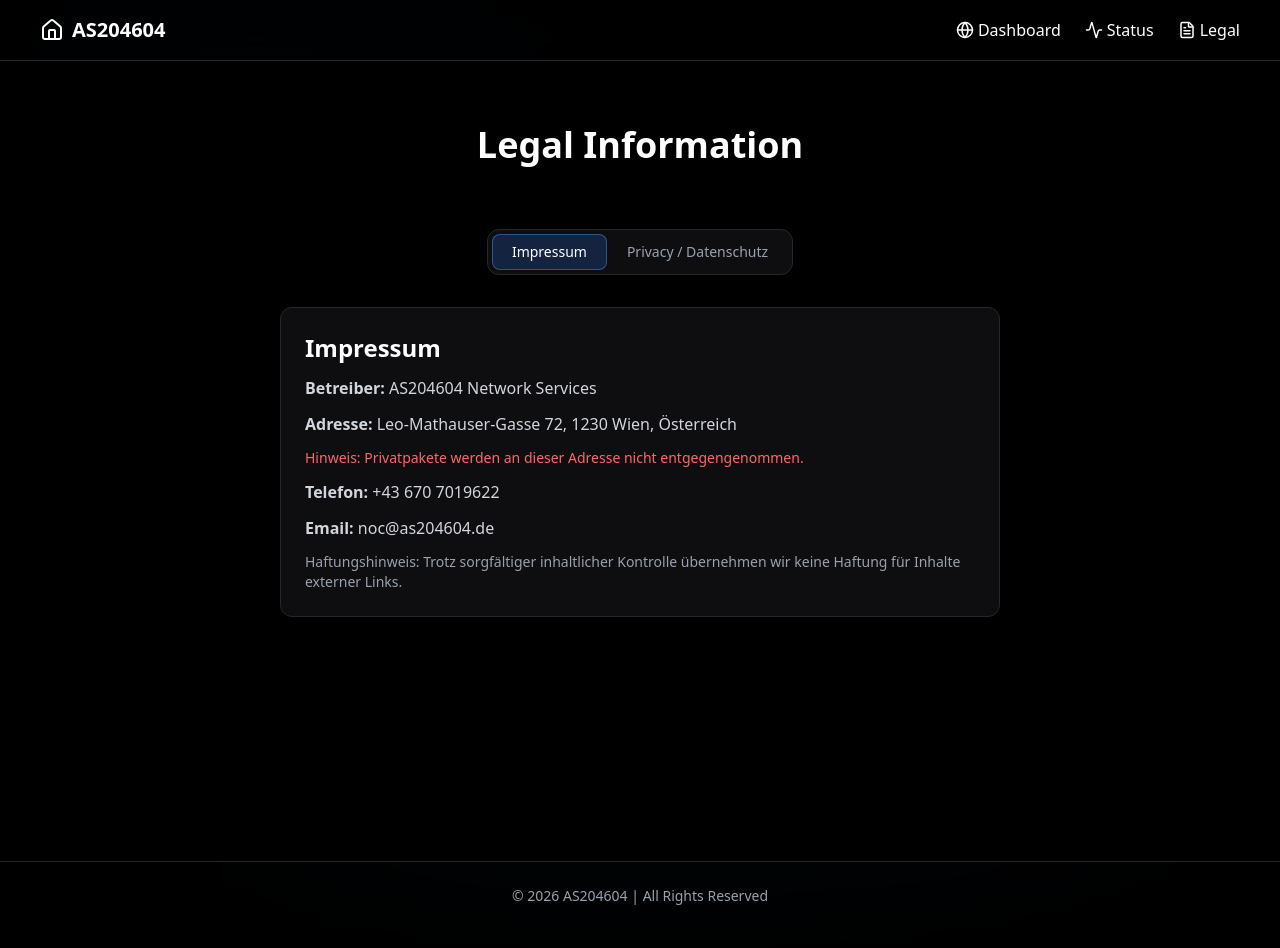
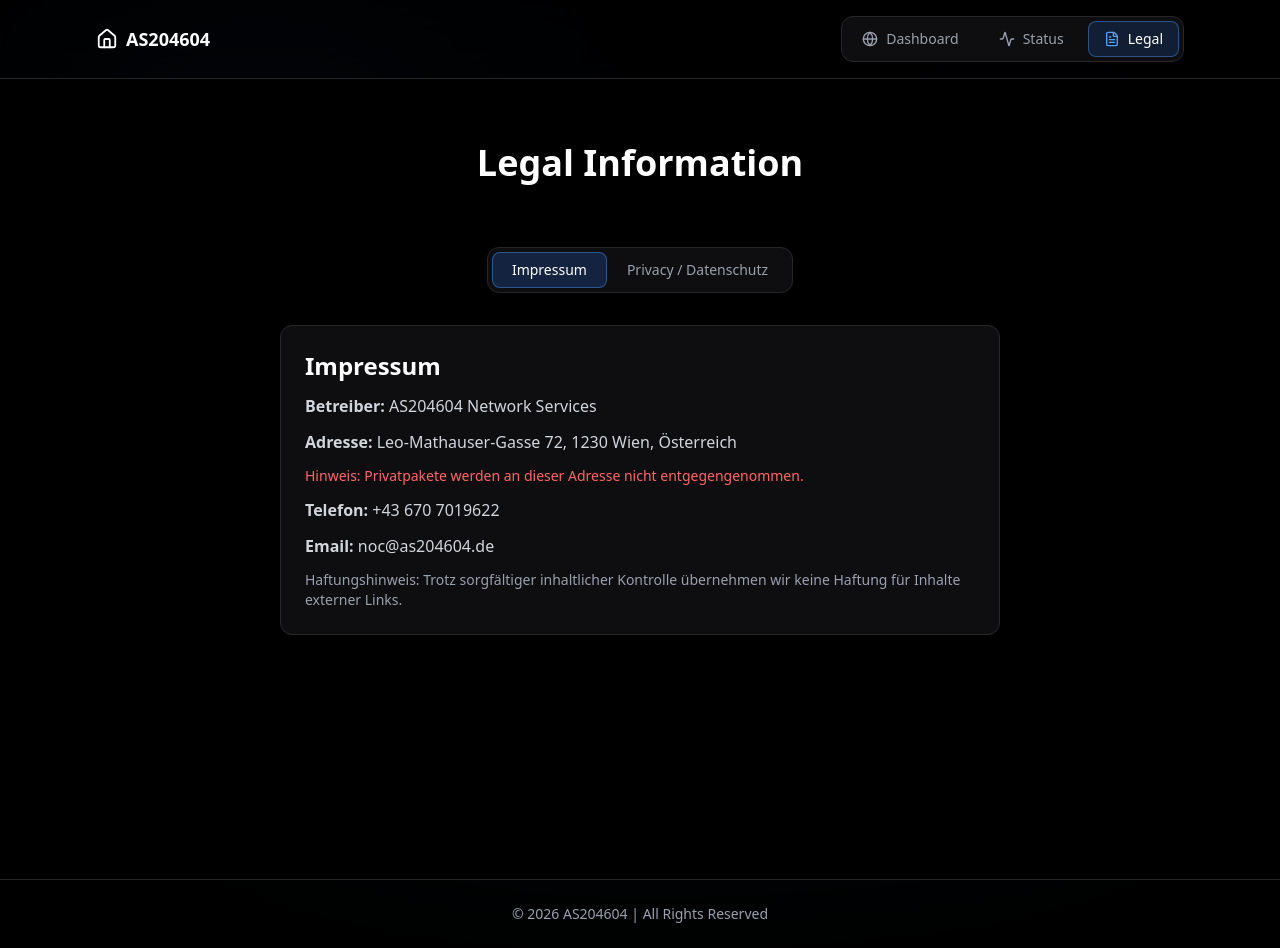
Before and after one commit to xXxNoahsProjektexXx/AS204604.net, a Next.js app: page /legal in a window 1280 px wide. Built offline with nearby package versions, Linux system fonts and the light colour scheme.

Commit message:
Update Nav.tsx

```diff
--- a/src/components/Nav.tsx
+++ b/src/components/Nav.tsx
@@ -1,25 +1,72 @@
 "use client"
 import Link from "next/link"
+import { usePathname } from "next/navigation"
 import { Home, Globe, Activity, FileText } from "lucide-react"
+import { motion } from "framer-motion"
 
 export default function Nav() {
+    const pathname = usePathname()
+
+    const links = [
+        { href: "/dashboard", label: "Dashboard", icon: Globe },
+        { href: "/status", label: "Status", icon: Activity },
+        { href: "/legal", label: "Legal", icon: FileText }
+    ]
+
     return (
-        <nav className="flex justify-between items-center px-10 py-4 border-b border-zinc-800 sticky top-0 bg-black/80 backdrop-blur-md z-50">
+        <nav className="sticky top-0 z-50 backdrop-blur-xl bg-black/70 border-b border-zinc-800">
+            <div className="max-w-6xl mx-auto flex items-center justify-between px-8 py-4">
 
-            <Link href="/" className="flex items-center gap-2 font-bold text-xl">
-                <Home size={24} /> AS204604
-            </Link>
+                {/* Logo */}
+                <Link
+                    href="/"
+                    className="flex items-center gap-2 font-semibold text-lg text-white hover:text-blue-400 transition"
+                >
+                    <Home size={22} />
+                    AS204604
+                </Link>
 
-            <div className="flex gap-6">
-                <Link href="/dashboard" className="hover:text-blue-400 flex items-center gap-1">
-                    <Globe size={18} /> Dashboard
-                </Link>
-                <Link href="/status" className="hover:text-blue-400 flex items-center gap-1">
-                    <Activity size={18} /> Status
-                </Link>
-                <Link href="/legal" className="hover:text-blue-400 flex items-center gap-1">
-                    <FileText size={18} /> Legal
-                </Link>
+                {/* Navigation */}
+                <div className="flex items-center gap-2 bg-zinc-900/60 p-1 rounded-xl border border-zinc-800">
+
+                    {links.map((link) => {
+                        const Icon = link.icon
+                        const active = pathname.startsWith(link.href)
+
+                        return (
+                            <Link
+                                key={link.href}
+                                href={link.href}
+                                className="relative px-4 py-2 rounded-lg flex items-center gap-2 text-sm font-medium"
+                            >
+                                {active && (
+                                    <motion.div
+                                        layoutId="navbar-active"
+                                        className="absolute inset-0 bg-blue-500/15 border border-blue-400/40 rounded-lg"
+                                        transition={{ type: "spring", duration: 0.5 }}
+                                    />
+                                )}
+
+                                <Icon
+                                    size={16}
+                                    className={`relative ${
+                                        active ? "text-blue-400" : "text-gray-400"
+                                    }`}
+                                />
+
+                                <span
+                                    className={`relative ${
+                                        active
+                                            ? "text-white"
+                                            : "text-gray-400 hover:text-gray-200"
+                                    }`}
+                                >
+                                    {link.label}
+                                </span>
+                            </Link>
+                        )
+                    })}
+                </div>
             </div>
         </nav>
     )
```
